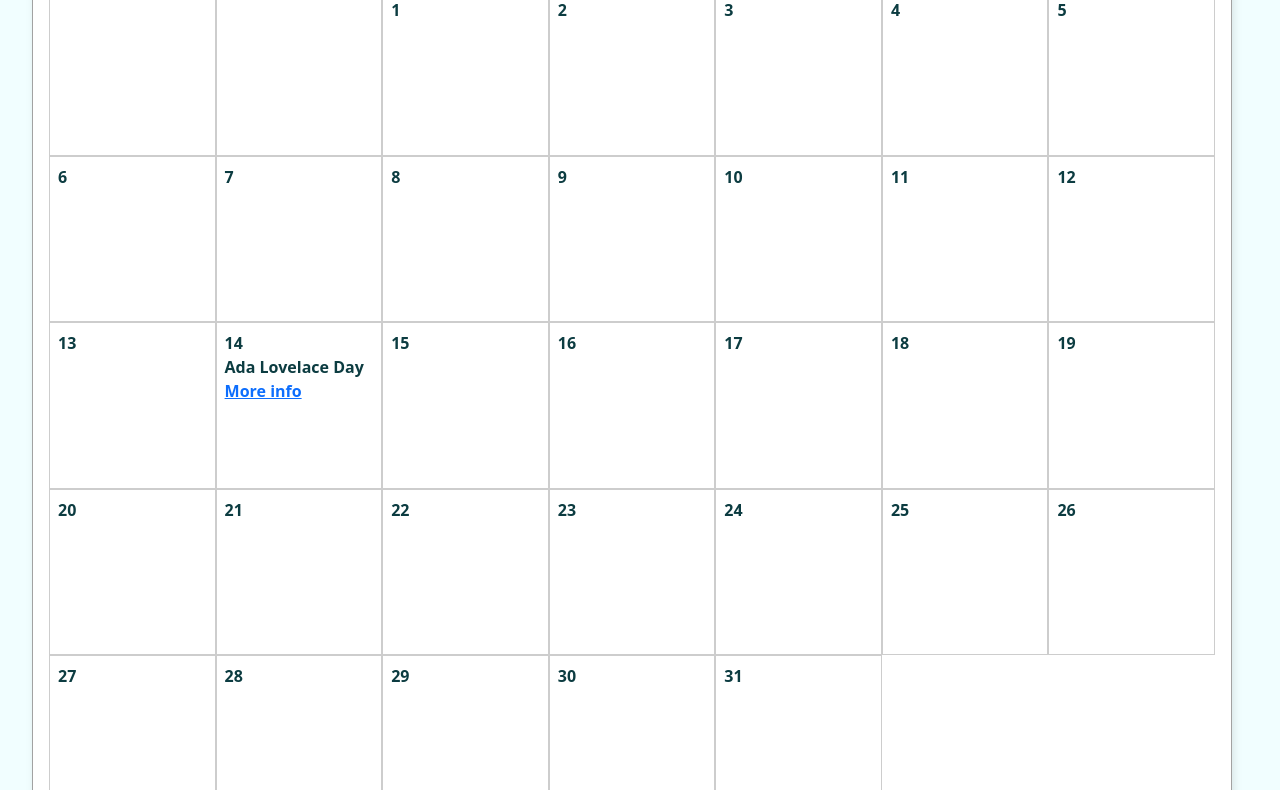
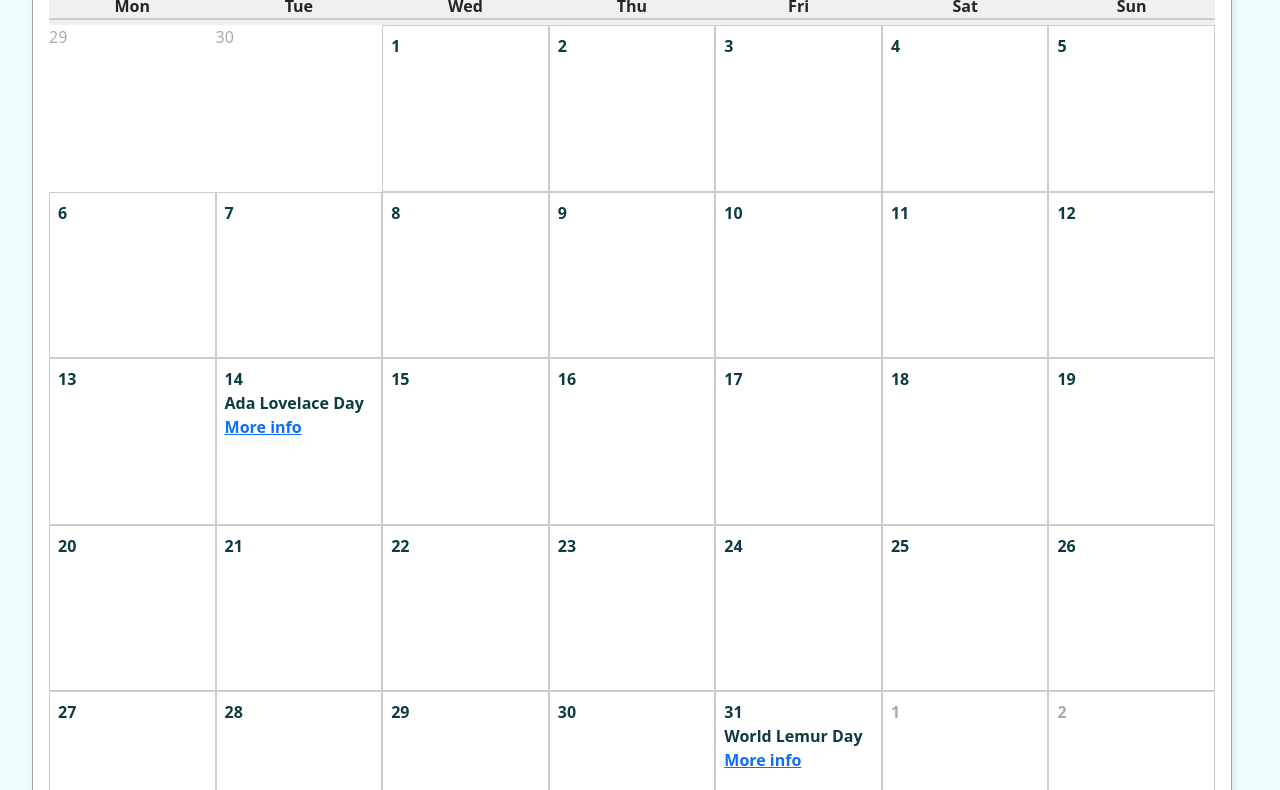
Before and after one commit to katarzynakaz/Piscine-week-2, a website with bundled scripts: page index.html in a window 1280 px wide. Shown: the part 238-1028 px from the top of the page. Built offline with nearby package versions, Linux system fonts and the light colour scheme; no server answers.

Commit message:
check the rubric for everyone

```diff
--- a/getNthWeekday.mjs
+++ b/getNthWeekday.mjs
@@ -1,7 +1,22 @@
- export function getNthWeekday(year, month, weekday, n) {
-      const firstDay = new Date(year, month - 1, 1);
-      const firstDayOfWeek = firstDay.getDay();
-      const offset = (weekday - firstDayOfWeek + 7) % 7;
-      const date = 1 + offset + (n - 1) * 7;
-      return new Date(year, month - 1, date);
-    }
+export function getNthWeekday(year, month, weekday, n) {
+  const firstDay = new Date(year, month - 1, 1);
+  const daysInMonth = new Date(year, month, 0).getDate();
+
+  if (n > 0) {
+
+    const firstWeekday = firstDay.getDay();
+    const dayOffset = (weekday - firstWeekday + 7) % 7;
+    const date = 1 + dayOffset + (n - 1) * 7;
+
+    if (date > daysInMonth) return null;
+    return new Date(year, month - 1, date);
+  } else {
+
+    const lastDay = new Date(year, month, 0).getDate();
+    const lastDateObj = new Date(year, month - 1, lastDay);
+    const lastWeekday = lastDateObj.getDay();
+    const offset = (lastWeekday - weekday + 7) % 7;
+    const date = lastDay - offset;
+    return new Date(year, month - 1, date);
+  }
+}
--- a/month-selector.mjs
+++ b/month-selector.mjs
@@ -1,31 +1,58 @@
 import { renderCalendar } from "./render-month.mjs";
 
+let currentDate = new Date();
+
 export function activateMonthSelector(date = new Date()) {
+    currentDate = date;
+
     const selectorButton = document.getElementById("selector-button");
     const monthSelector = document.getElementById("month-selector");
+    const yearSelector = document.getElementById("year-selector");
 
     monthSelector.value = date.getMonth();
+    createYearSelectOptions(yearSelector, currentDate.getFullYear());
+    updateSelectors(currentDate);
 
-    const yearSelector = document.getElementById("year-selector");
-    createYearSelectOptions(yearSelector, date.getFullYear());
+    renderCalendar(currentDate);
 
-    yearSelector.value = date.getFullYear();
-renderCalendar(date);
+    // Jump to selected date
+    selectorButton.addEventListener("click", () => {
+        currentDate = new Date(yearSelector.value, monthSelector.value);
+        renderCalendar(currentDate);
+        updateSelectors(currentDate);
+    });
 
-    selectorButton.addEventListener("click", () => {
-        const newDate = new Date(yearSelector.value, monthSelector.value);
-        const calendarContainer = document.getElementById("calendarContainer");
-        calendarContainer.innerHTML = '';
-        renderCalendar(newDate);
+    // Previous / Next buttons
+    const backwardButton = document.getElementById("backwardButton");
+    const forwardButton = document.getElementById("forwardButton");
+
+    backwardButton.addEventListener("click", () => {
+        currentDate.setMonth(currentDate.getMonth() - 1);
+        renderCalendar(currentDate);
+        updateSelectors(currentDate);
+    });
+
+    forwardButton.addEventListener("click", () => {
+        currentDate.setMonth(currentDate.getMonth() + 1);
+        renderCalendar(currentDate);
+        updateSelectors(currentDate);
     });
 }
 
 function createYearSelectOptions(yearSelector, selectedYear) {
     yearSelector.innerHTML = '';
-    for (let year = selectedYear - 200; year < selectedYear + 200; year++) {
+    for (let year = selectedYear - 200; year <= selectedYear + 200; year++) {
         const opt = document.createElement("option");
         opt.value = year;
         opt.textContent = year;
         yearSelector.appendChild(opt);
     }
 }
+
+function updateSelectors(date) {
+    const monthSelector = document.getElementById("month-selector");
+    const yearSelector = document.getElementById("year-selector");
+
+    monthSelector.value = date.getMonth();
+    yearSelector.value = date.getFullYear();
+}
--- a/render-month.mjs
+++ b/render-month.mjs
@@ -37,8 +37,8 @@ async function loadEvents(year) {
 
 
 export async function renderCalendar(date = new Date()) {
-  container.innerHTML = "";
-  container.setAttribute("data-renderedDate", date.toISOString()); // 👈 add this line
+  container.innerText = "";
+  container.setAttribute("data-renderedDate", date.toISOString());
 
   const monthIndex = date.getMonth();
   const year = date.getFullYear();
@@ -50,16 +50,35 @@ export async function renderCalendar(date = new Date()) {
   title.textContent = `${monthNames[monthIndex]} ${year}`;
   container.appendChild(title);
 
+
+    const dayNames = ["Mon", "Tue", "Wed", "Thu", "Fri", "Sat", "Sun"];
+    const dayHeader = document.createElement("div");
+    dayHeader.className = "day-header-row";
+
+dayNames.forEach(name => {
+  const headerCell = document.createElement("div");
+  headerCell.className = "day-header";
+  headerCell.textContent = name;
+  dayHeader.appendChild(headerCell);
+});
+
+container.appendChild(dayHeader);
+
+
+  const grid = document.createElement("div");
+  grid.className = "monthDaysDiv";
+
   const firstDay = new Date(year, monthIndex, 1);
   const daysInMonth = new Date(year, monthIndex + 1, 0).getDate();
   const offset = (firstDay.getDay() + 6) % 7;
 
-  const grid = document.createElement("div");
-  grid.className = "monthDaysDiv";
+  const prevMonth = new Date(year, monthIndex, 0);
+  const prevMonthLastDay = prevMonth.getDate();
 
   for (let i = 0; i < offset; i++) {
     const empty = document.createElement("div");
-    empty.className = "day empty-day-slot";
+    empty.className = "days other-month";
+    empty.textContent = prevMonthLastDay - offset + i + 1;
     grid.appendChild(empty);
   }
 
@@ -91,11 +110,20 @@ export async function renderCalendar(date = new Date()) {
       link.rel = "noopener noreferrer";
       link.textContent = "More info";
       cell.appendChild(link);
+
       await activateModalPopup(cell, eventToday.name, eventToday.descriptionURL);
     }
 
     grid.appendChild(cell);
   }
+      const totalCells = offset + daysInMonth;
+      const remaining = (7 - (totalCells % 7)) % 7;
+      for (let i = 1; i <= remaining; i++) {
+        const empty = document.createElement("div");
+        empty.className = "day other-month";
+        empty.textContent = i;
+        grid.appendChild(empty);
+      }
 
   container.appendChild(grid);
 }
--- a/styles.css
+++ b/styles.css
@@ -128,3 +128,18 @@ body {
 	text-decoration: none;
 	cursor: pointer;
 }
+.day-header-row {
+  display: grid;
+  grid-template-columns: repeat(7, 1fr);
+  text-align: center;
+  font-weight: bold;
+  background-color: #f0f0f0;
+  padding: 5px 0;
+}
+
+.day-header {
+  border-bottom: 2px solid #ccc;
+}
+.other-month {
+  color: #aaa;
+}
```
